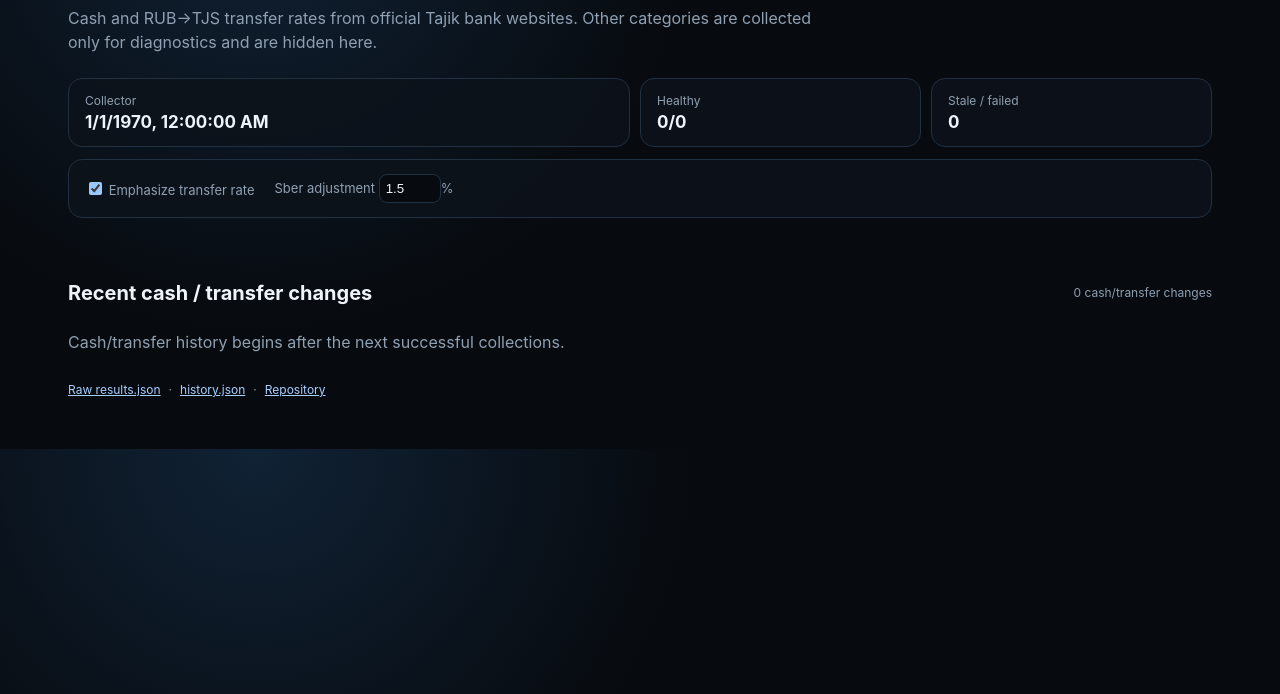
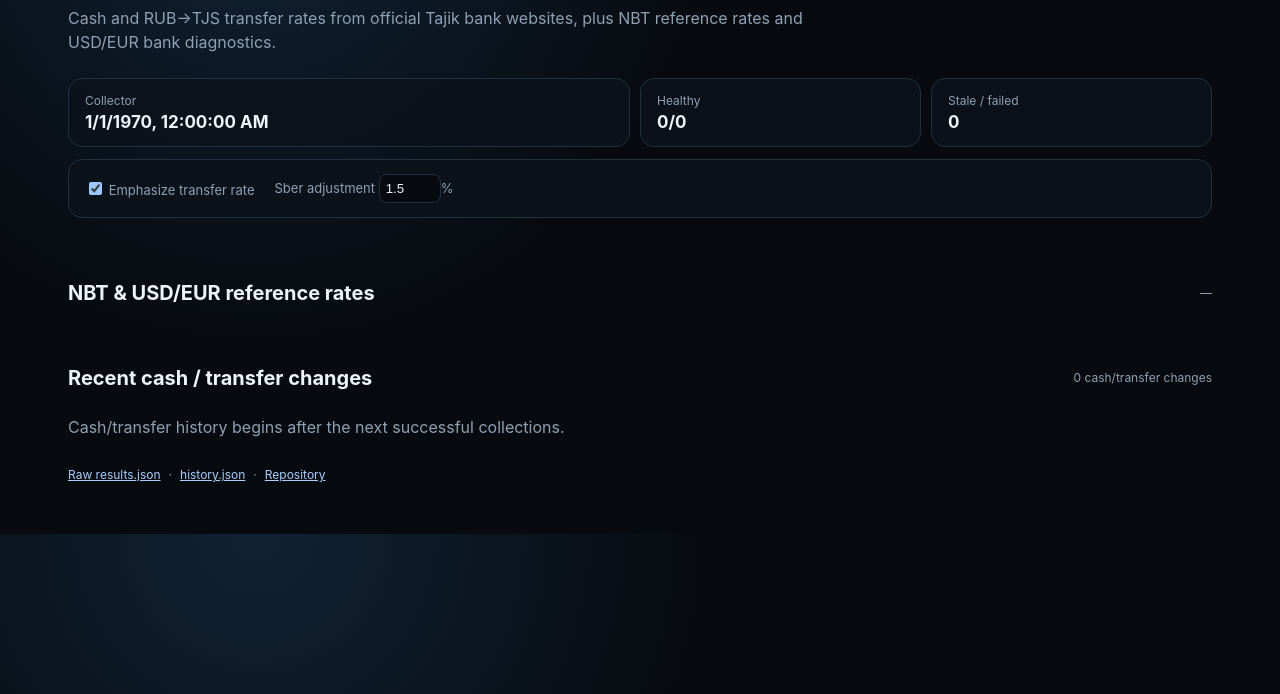
Before and after one commit to shohrukh-akhmatov/tajik-rate-monitor, a plain HTML site: page site/index.html in a window 1280 px wide. Shown: the part 106-800 px from the top of the page. Drawn offline with Linux system fonts and the light colour scheme.

Commit message:
Show NBT and USD EUR reference rates on dashboard

```diff
--- a/site/index.html
+++ b/site/index.html
@@ -14,7 +14,7 @@
       <div>
         <p class="eyebrow">SHOH LABS · DEV TOOL</p>
         <h1>Tajik Rate Monitor</h1>
-        <p class="sub">Cash and RUB→TJS transfer rates from official Tajik bank websites. Other categories are collected only for diagnostics and are hidden here.</p>
+        <p class="sub">Cash and RUB→TJS transfer rates from official Tajik bank websites, plus NBT reference rates and USD/EUR bank diagnostics.</p>
       </div>
       <button id="refresh" class="refresh">Rescan rates</button>
     </header>
@@ -32,6 +32,14 @@
 
     <div id="alert" class="alert hidden"></div>
     <section id="banks" class="bank-grid"></section>
+
+    <section id="referenceRates" class="history-section">
+      <div class="section-title">
+        <h2>NBT & USD/EUR reference rates</h2>
+        <span id="referenceStatus">—</span>
+      </div>
+      <div id="referenceContent" class="history-list"></div>
+    </section>
 
     <section class="history-section">
       <div class="section-title">
```
